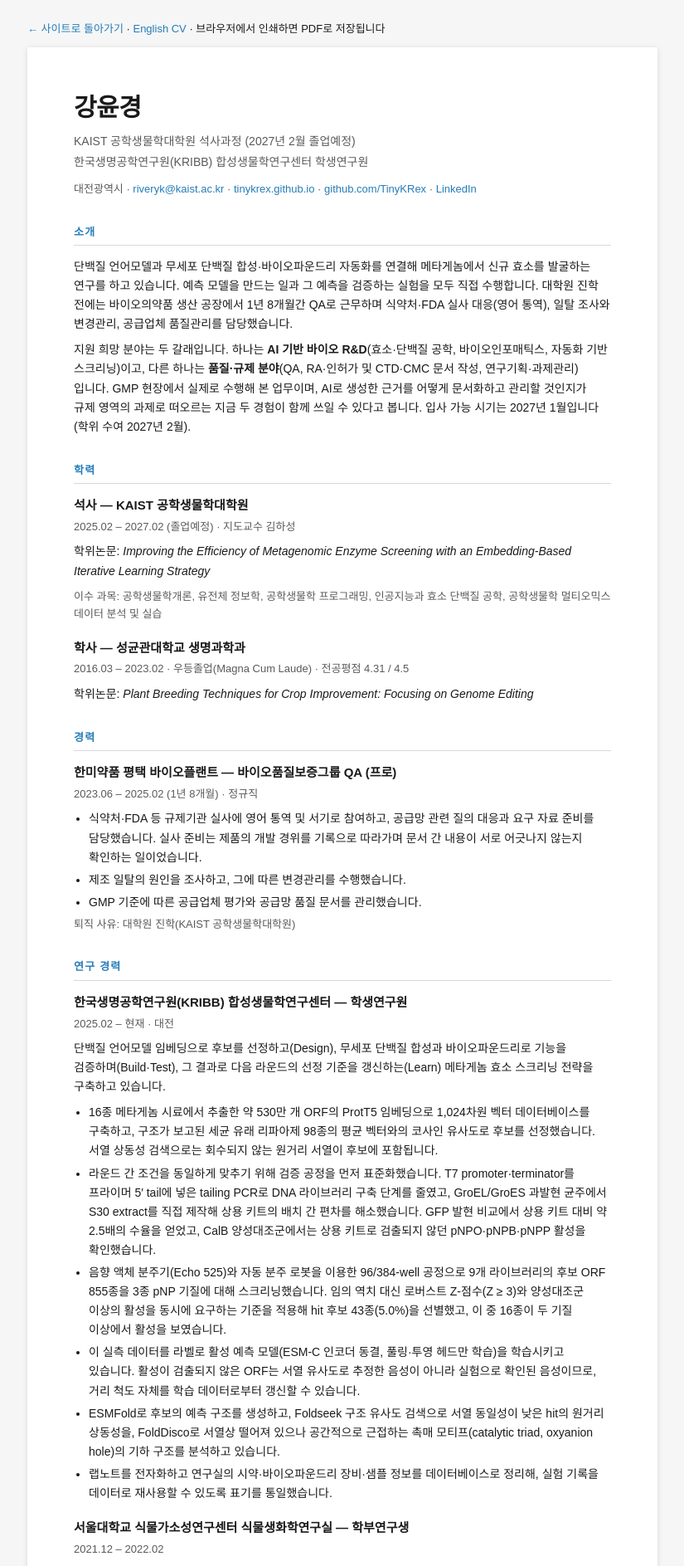
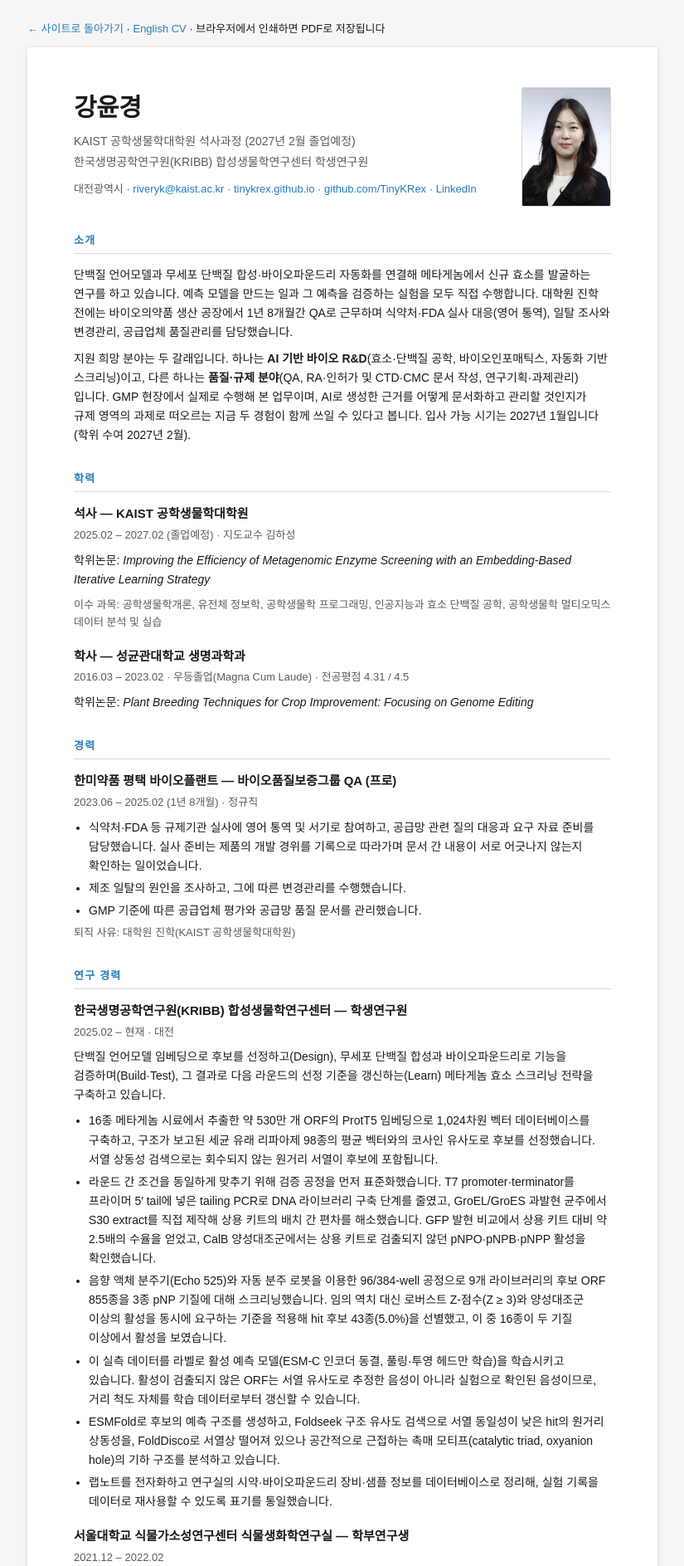
Before and after one commit to TinyKRex/tinykrex.github.io, a Jekyll site: the page built from cv-kr.html, in a window 1280 px wide. Shown: the top 1887 px of the page at 83% size, without its empty margins (227-1052 px from the left). Built offline with Jekyll 4.4.1, drawn with Linux system fonts in a browser that asks for light colours.

Commit message:
cv-kr: 증명사진 추가, 사이드바 사진은 원래대로 복원
- 한국어 CV 상단 우측에 3:4 증명사진 배치 (좁은 화면에서는 위로 이동)
- 소개 페이지 사이드바 사진과 원형 스타일을 이전 상태로 되돌림

Co-Authored-By: Claude Opus 5 <noreply@anthropic.com>

```diff
--- a/_config.yml
+++ b/_config.yml
@@ -1,5 +1,5 @@
 title: Yunkyeong Kang
-logo: /assets/img/profile.jpg
+logo: /assets/img/KAIST_startup_cropped.jpeg
 description: >
   <strong style="font-size:1.1em;">Bioengineering Researcher</strong><br>
   <span style="color:gray;">M.S. student @KAIST &middot; @KRIBB</span><br>
--- a/assets/css/style.scss
+++ b/assets/css/style.scss
@@ -15,19 +15,6 @@ h2 {
 h3 {
   font-size: 18px;
   margin-bottom: 12px;
-}
-
-/* Sidebar profile photo */
-header img {
-  width: 170px;
-  height: 170px;
-  object-fit: cover;
-  border-radius: 50%;
-  display: block;
-  margin: 4px auto 18px;
-  /* Thin ring plus a soft shadow: the photo has a white background, so without
-     this it dissolves into the page. */
-  box-shadow: 0 0 0 1px #e3e6e8, 0 4px 14px rgba(0, 0, 0, .10);
 }
 
 /* Sidebar navigation */
--- a/cv-kr.html
+++ b/cv-kr.html
@@ -56,6 +56,17 @@ permalink: /cv-kr.html
   th { color: var(--muted); font-weight: 600; }
   .skills dt { font-weight: 700; margin-top: 8px; }
   .skills dd { margin: 2px 0 0; }
+  .head { display: flex; gap: 28px; align-items: flex-start; justify-content: space-between; }
+  .head-text { flex: 1; min-width: 0; }
+  .photo {
+    width: 108px;
+    flex: 0 0 108px;
+    border: 1px solid var(--rule);
+    border-radius: 2px;
+  }
+  @media (max-width: 520px) {
+    .head { flex-direction: column-reverse; align-items: flex-start; gap: 16px; }
+  }
   .back { max-width: 760px; margin: 0 auto 12px; font-size: 13px; }
   .back a { color: var(--accent); text-decoration: none; }
   @media print {
@@ -71,6 +82,8 @@ permalink: /cv-kr.html
 <div class="back"><a href="./">&larr; 사이트로 돌아가기</a> &middot; <a href="./cv.html">English CV</a> &middot; 브라우저에서 인쇄하면 PDF로 저장됩니다</div>
 <div class="page">
 
+  <div class="head">
+    <div class="head-text">
       <h1>강윤경</h1>
       <p class="title">KAIST 공학생물학대학원 석사과정 (2027년 2월 졸업예정)</p>
       <p class="title">한국생명공학연구원(KRIBB) 합성생물학연구센터 학생연구원</p>
@@ -81,6 +94,9 @@ permalink: /cv-kr.html
         <a href="https://github.com/TinyKRex">github.com/TinyKRex</a> &middot;
         <a href="https://www.linkedin.com/in/yunkyeong-kang-91b010409/">LinkedIn</a>
       </p>
+    </div>
+    <img class="photo" src="/assets/img/profile-id.jpg" alt="강윤경 증명사진">
+  </div>
 
   <h2>소개</h2>
   <p>단백질 언어모델과 무세포 단백질 합성·바이오파운드리 자동화를 연결해 메타게놈에서 신규 효소를
```
Also changed, not shown: assets/img/profile-id.jpg (added), assets/img/profile.jpg (deleted). Lines whose indentation alone changed are shown as unchanged.
